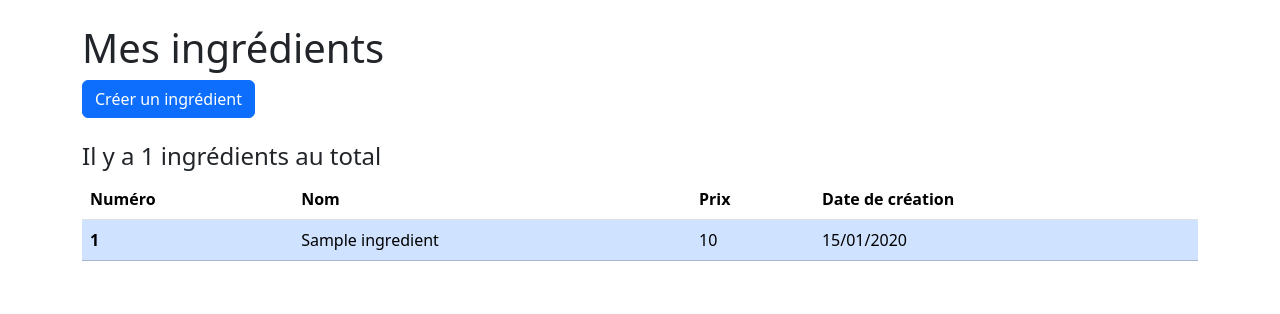
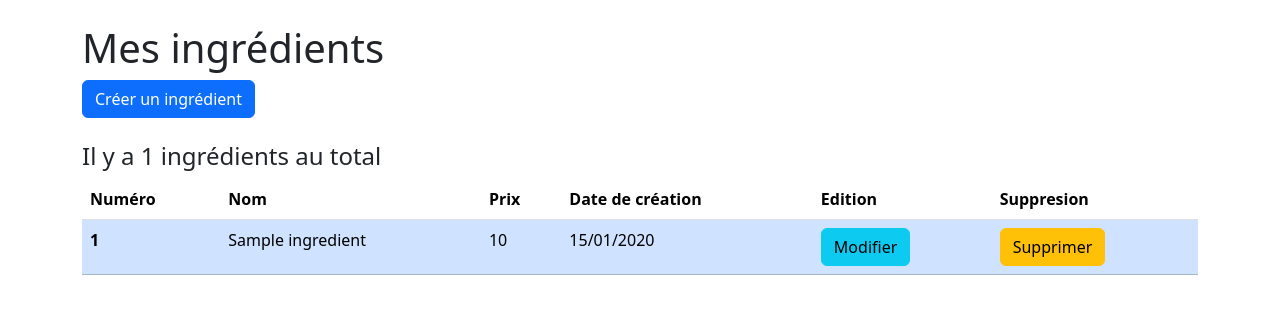
Before and after one commit to Nicolas-Lefebvre/symrecipes, a Symfony app: template templates/pages/ingredient/index.html.twig in a window 1280 px wide. Shown: the part 56-370 px from the top of the page. Run offline with Twig, Linux system fonts and the light colour scheme; the template is opened without the code that fills it: most values are stand-ins (such as "Sample title", 1, 10 or a date in 2020); some libraries are stand-ins or nearby versions.

Commit message:
✨ Ajout de DELETE un ingrédient

```diff
--- a/templates/pages/ingredient/index.html.twig
+++ b/templates/pages/ingredient/index.html.twig
@@ -29,6 +29,8 @@
               <th scope="col">Nom</th>
               <th scope="col">Prix</th>
               <th scope="col">Date de création</th>
+              <th scope="col">Edition</th>
+              <th scope="col">Suppresion</th>
             </tr>
           </thead>
           <tbody>
@@ -38,6 +40,8 @@
                   <td>{{ingredient.name}}</td>
                   <td>{{ingredient.price}}</td>
                   <td>{{ingredient.createdAt|date('d/m/Y')}}</td>
+                  <td><a href="{{ path('ingredient.edit', { id: ingredient.id}) }}" class="btn btn-info">Modifier</a></td>
+                  <td><a href="{{ path('ingredient.delete', { id: ingredient.id}) }}" class="btn btn-warning">Supprimer</a></td>
                 </tr>
               {% endfor %}
           </tbody>
```
Also changed, not shown: src/Controller/IngredientController.php (+15 -0 lines).
